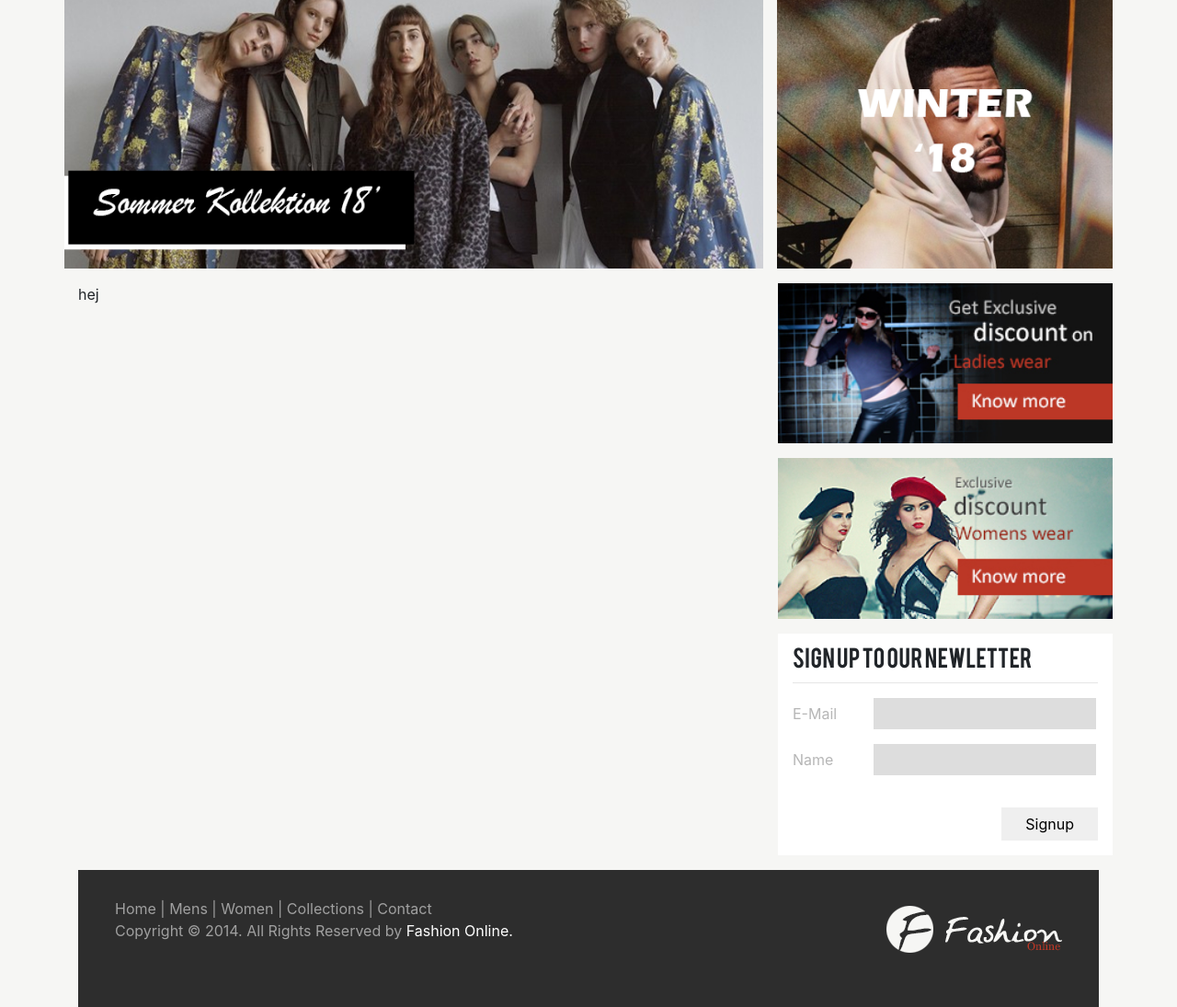
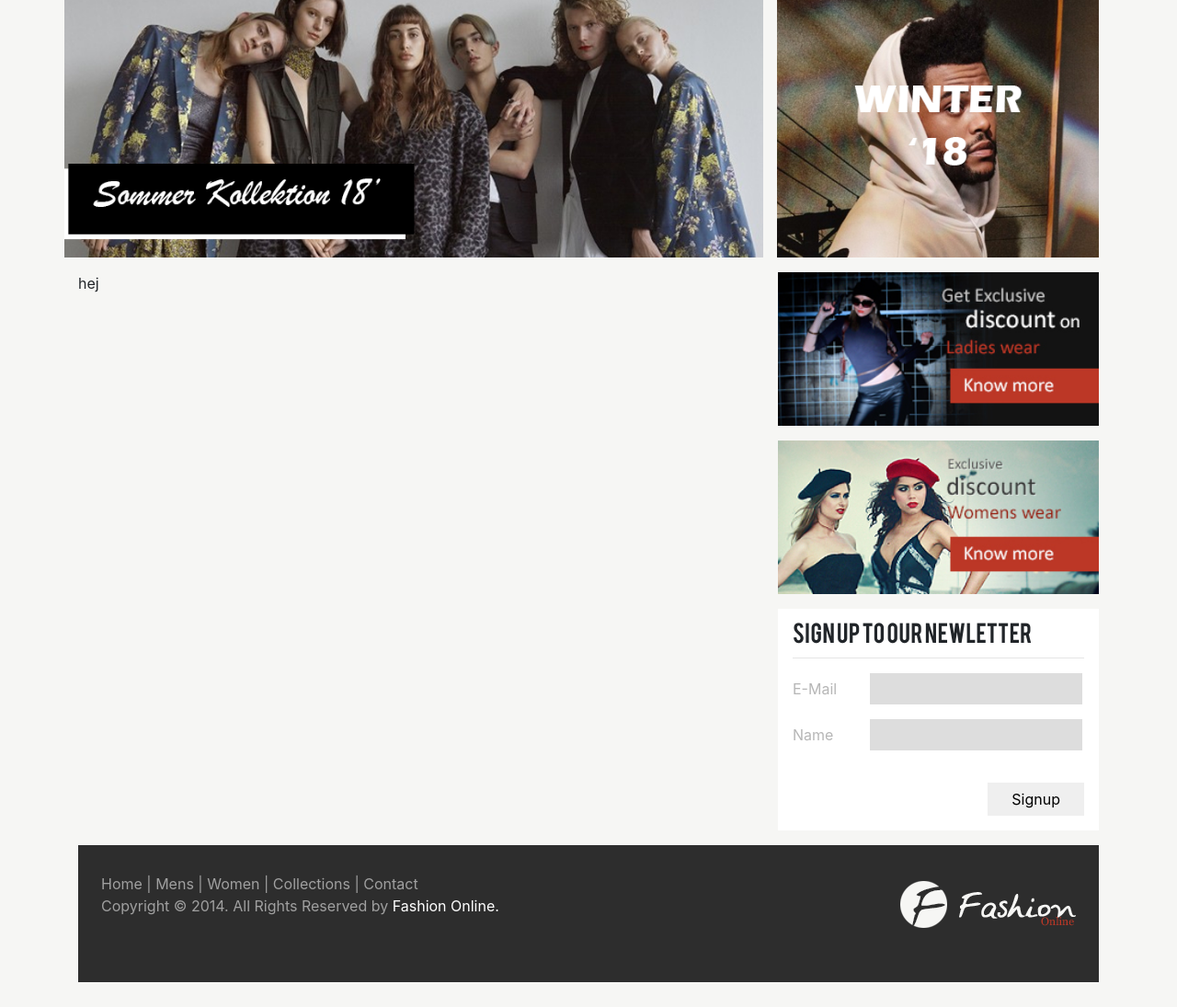
Before and after one commit to kebabmix/Fashion-Online, a PHP site: page / in a window 1280 px wide. Shown: the whole page at 92% size. After the commit the page ends 1068 px from the top, so only its background shows below. Run offline with PHP 8.4, Linux system fonts and the light colour scheme; some libraries are stand-ins or nearby versions.

Commit message:
container fix

```diff
--- a/public_html/content/css/style.css
+++ b/public_html/content/css/style.css
@@ -1,6 +1,9 @@
+/* Overall styles */
+
 body {
     background-color: #f6f6f4;
 }
+
 .topnews {
     padding-bottom: 1rem;
 }
@@ -18,7 +21,7 @@ body {
     font-style: normal;
 }
 
-h1,h2,h3,h4 {
+h1, h2, h3, h4 {
     font-family: bebasregular;
 }
 
@@ -38,7 +41,7 @@ h1,h2,h3,h4 {
 }
 
 .newsletter input {
-    background-color: rgb(221,221,221);
+    background-color: rgb(221, 221, 221);
     border: none;
     width: 73%;
     padding: 5px 15px;
@@ -81,20 +84,18 @@ h1,h2,h3,h4 {
 }
 
 .fLogo {
-    margin-left: auto!important;
-    margin-right: auto!important;
+    margin-left: auto !important;
+    margin-right: auto !important;
     display: block;
     margin-top: 50px;
 }
+
+/* Desktop styles */
 
 @media only screen and (min-width: 960px) {
     /* Top Banner CSS */
     .imgPadFix {
         padding: 0px;
-    }
-
-    .imgFix {
-        padding-right: 0;
     }
 
     .fLogo {
@@ -105,12 +106,7 @@ h1,h2,h3,h4 {
     .sidearea {
         float: right;
         display: grid;
-        padding: 0;
         padding-left: 1rem;
-    }
-
-    .sidearea img {
-        padding-right: 0;
     }
 
     .topnews {
--- a/public_html/incl/footer.php
+++ b/public_html/incl/footer.php
@@ -1,4 +1,4 @@
-    <footer class="container fColor">
+    <footer class="fColor">
       <section class="fStyle">
         <a href="index.php">Home</a> |
         <a href="mens.php">Mens</a> |
```
Lines whose indentation alone changed are shown as unchanged.
